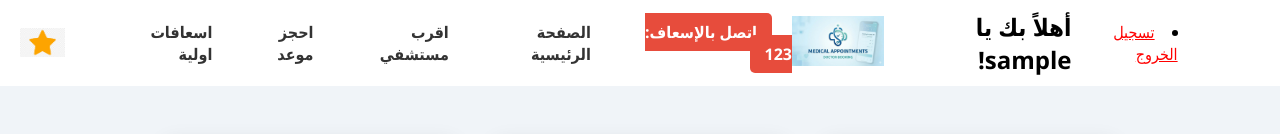
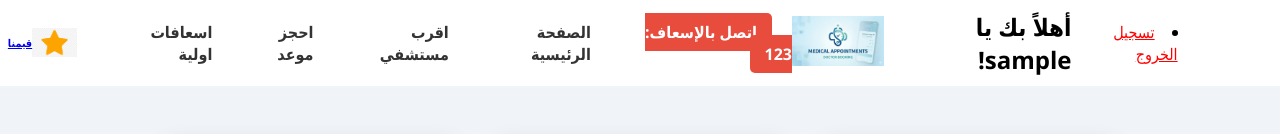
Before and after one commit to eyadmohamedn12-cell/MedicalCare, a plain HTML site: page Main._Page.html in a window 1280 px wide. Shown: the top 134 px of the page. Drawn offline with Linux system fonts and the light colour scheme; sample sign-in values are in the browser's storage.

Commit message:
Update Main._Page.html

```diff
--- a/Main._Page.html
+++ b/Main._Page.html
@@ -47,6 +47,7 @@
     <div class="evaluation">
         <a href="https://forms.gle/oMbjQLqZHtdp6Bby9" target="_blank" >
             <img src="rate.png" alt="قيم الموقع" title="قيم الموقع"    style="border: none; max-width: 100%; height: auto;">
+            <h6>قيمنا</h6>
         </a>
     </div>
 
```
